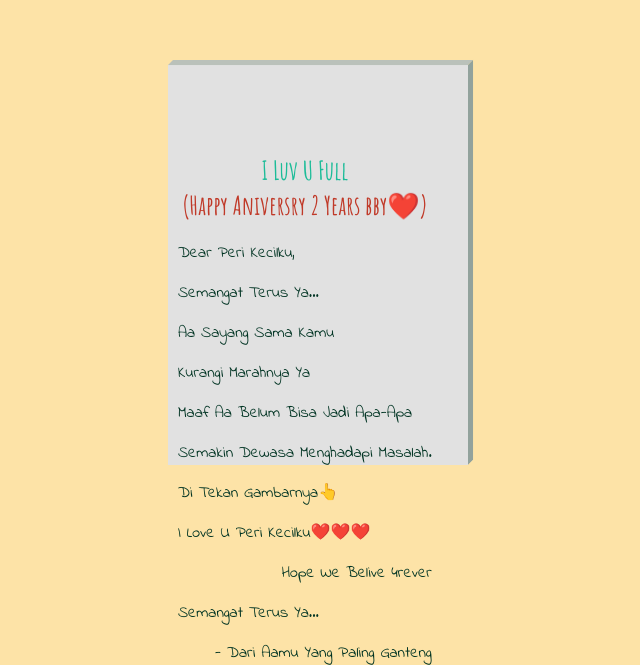
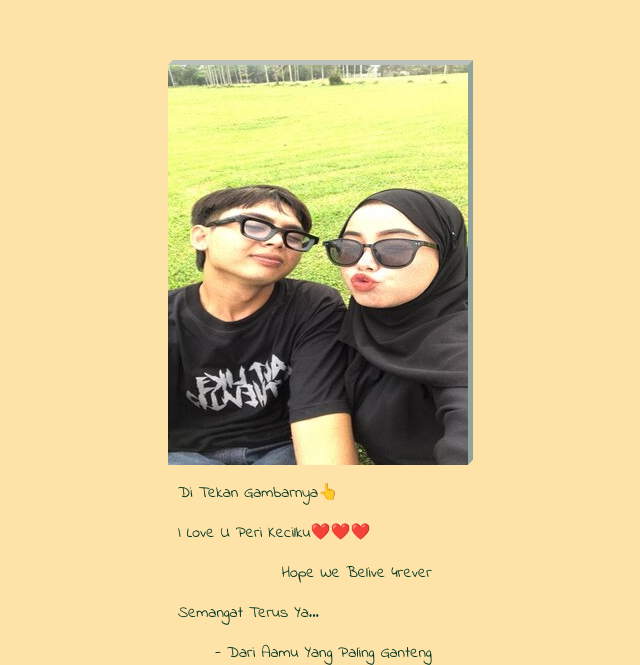
Before and after one commit to gothangleshineer/htmlCss, a website: page index.html in a window 1280 px wide. Shown: the part 135-800 px from the top of the page, without its empty margins (322-962 px from the left). Drawn offline with Linux system fonts and the light colour scheme; the site is published under a folder, as on GitHub Pages, so addresses that start at the root find nothing.

Commit message:
Update index.html
two

```diff
--- a/index.html
+++ b/index.html
@@ -12,7 +12,7 @@
    <div class="card">
       <div class="imgBox">
          <div class="bark"></div>
-         <img src="/img/we2.jpg" alt="" srcset="">
+         <img src="img/we2.jpg" alt="" srcset="">
       </div>
          <div class="details">
             <h4 class="color1">I Luv U Full</h4>
```
